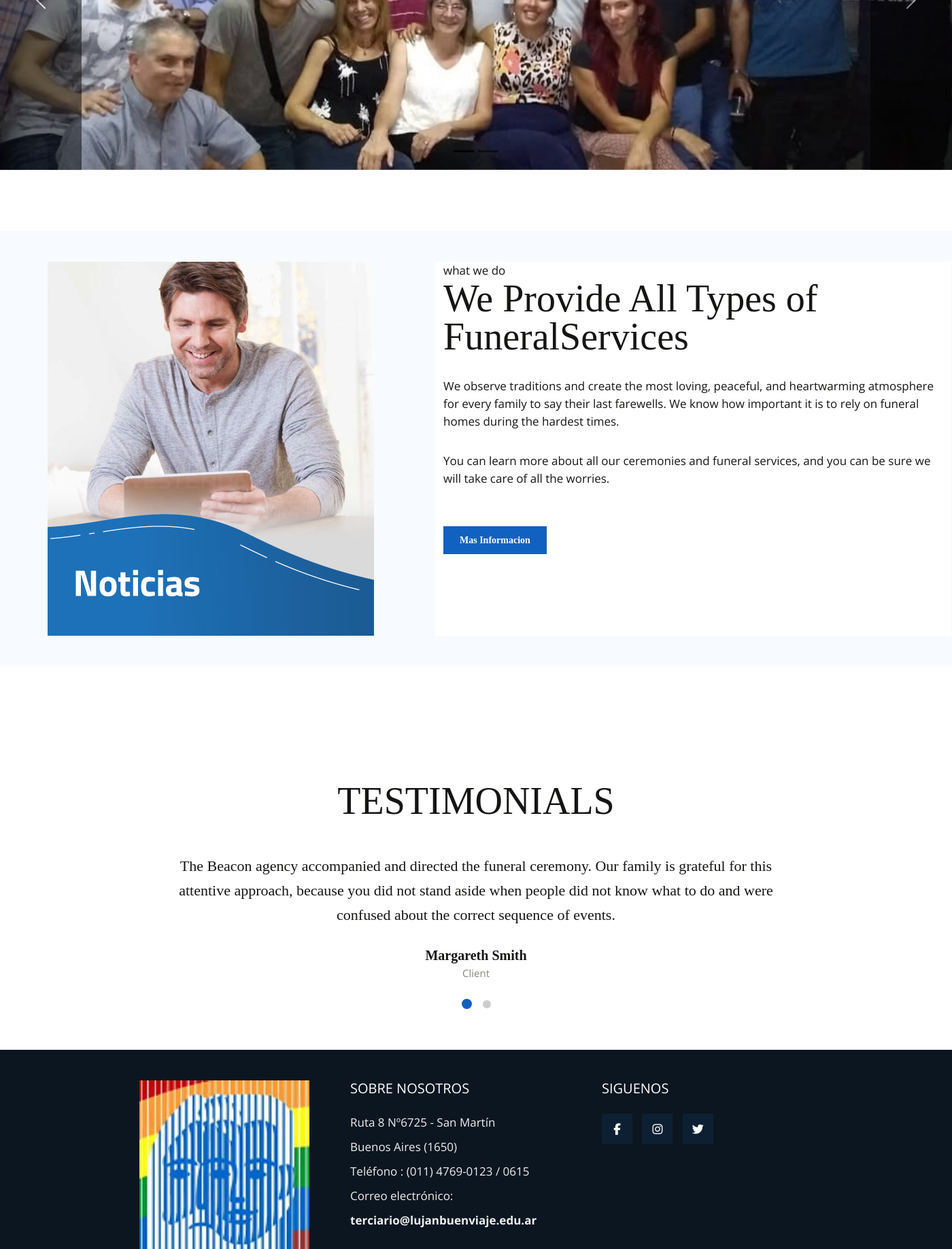
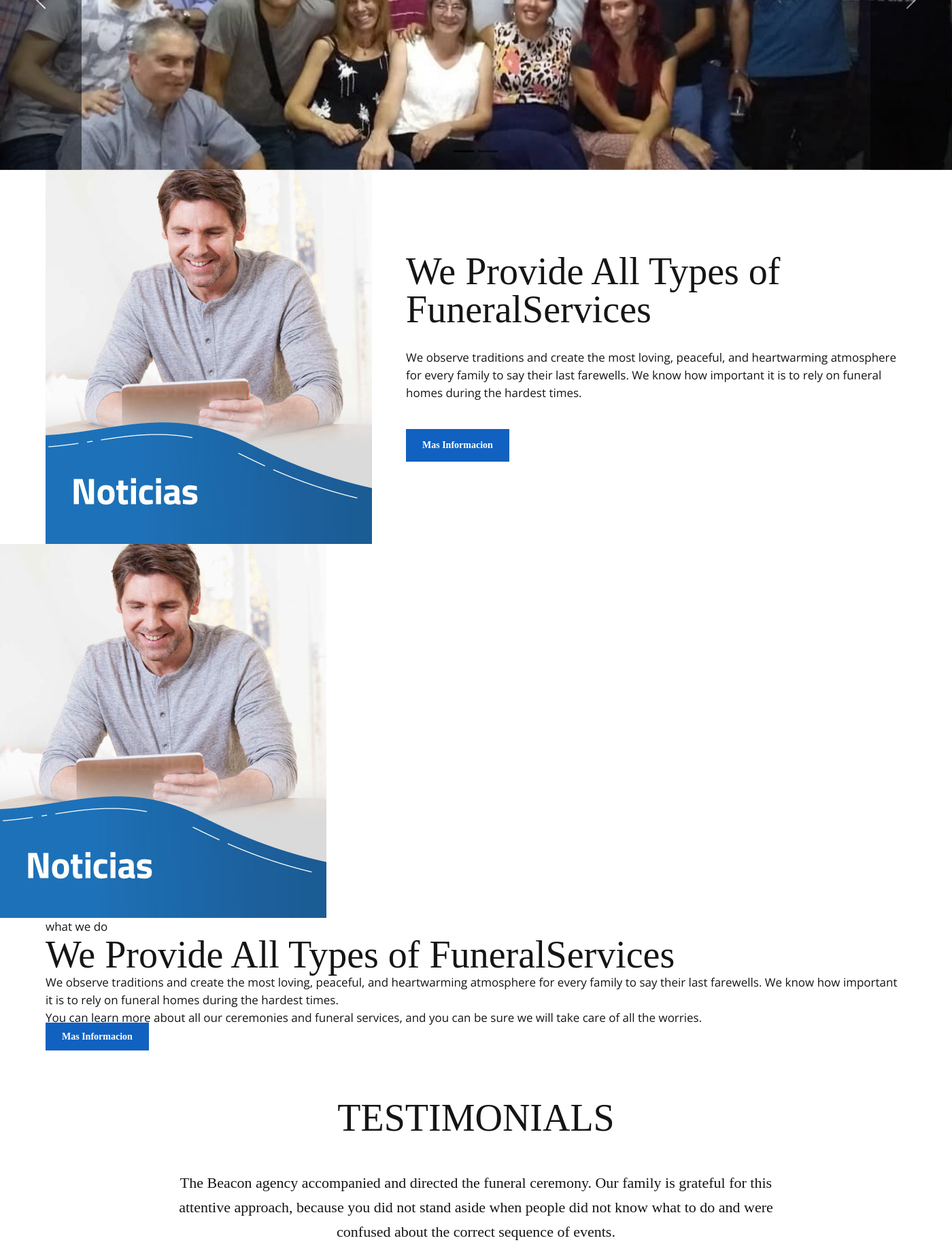
Before and after one commit to torricocristian/claudio_vaccalluzzo, a PHP site: page / in a window 1400 px wide. Shown: the part 366-2203 px from the top of the page at 68% size. Run offline with PHP 8.4, Linux system fonts and the light colour scheme; some libraries are stand-ins or nearby versions; some web fonts are replaced.

Commit message:
Agregamos la estructura optimizada de about us con Dante. Falta el responsive

```diff
--- a/index.html
+++ b/index.html
@@ -68,7 +68,27 @@
         </div>
     </section>
 
+    <section class="about-us">
+        <div class="container">
+            <!-- Parte izquierda -->
+            <div class="media">
+                <img class="noticias" src="image/noticias.jpg" alt="novedades">
+            </div>
 
+            <!-- Parte derecha -->
+            <div class="data">
+                <h1 class="title__primary">We Provide All Types of FuneralServices</h1>
+                <p >We observe traditions and create the most loving,
+                    peaceful,
+                    and
+                    heartwarming
+                    atmosphere for every family to say their last farewells. We know how
+                    important
+                    it is to rely on funeral homes during the hardest times.</p>
+                    <a href="" class="button button__secundary">Mas Informacion</a>
+            </div>
+        </div>
+    </section>
 
     <section class="testimonios" id="novedades">
         <div class="pie-pagina3">
@@ -123,8 +143,6 @@
                         <a href="" class="button button__secundary">Mas Informacion</a>
 
                     </div>
-
-
                 </div>
 
             </div>
--- a/style.css
+++ b/style.css
@@ -2,43 +2,29 @@
   font-size: 56px;
   line-height: 56px;
   font-family: "Frank Ruhl Libre", serif;
-  font-weight: 500;
-
-}
+  font-weight: 500; }
 
 header {
   background: white;
-  padding: 34px 0;
-}
-
+  padding: 34px 0; }
   header .container {
     display: flex;
-  align-items: center;
-}
-
+    align-items: center; }
     header .container .logo {
-  margin-right: 70px;
-}
-
+      margin-right: 70px; }
       header .container .logo h1 {
         font-family: "Frank Ruhl Libre", serif;
         font-size: 24px;
-  line-height: 28px;
-}
-
+        line-height: 28px; }
     header .container nav {
-  display: flex;
-}
-
+      display: flex; }
       header .container nav a {
         font-size: 16px;
         line-height: 24px;
         font-family: "Frank Ruhl Libre", serif;
         margin-right: 30px;
         font-weight: 700;
-  position: relative;
-}
-
+        position: relative; }
         header .container nav a:before {
           content: '';
           height: 2px;
@@ -47,367 +33,130 @@ header .container nav a:before {
           left: 0;
           bottom: -5px;
           background: #151514;
-  transition: .3s;
-}
-
+          transition: .3s; }
         header .container nav a:hover:before {
-  width: 100%;
-}
-
+          width: 100%; }
     header .container .button {
-  margin-left: auto;
-}
+      margin-left: auto; }
 
 .hero {
-  height: 500px;
-}
-
-.hero .carousel-control-prev,
-.hero .carousel-control-next {
+  height: 500px; }
+  .hero .carousel-control-prev, .hero .carousel-control-next {
     background: black;
-  width: 120px;
-}
-
-.hero .carousel-control-prev-icon,
-.hero .carousel-control-next-icon {
-  filter: invert(0) grayscale(100);
-}
-
+    width: 120px; }
+    .hero .carousel-control-prev-icon, .hero .carousel-control-next-icon {
+      filter: invert(0) grayscale(100); }
   .hero .carousel,
   .hero .carousel-inner {
-  height: 100%;
-}
-
+    height: 100%; }
   .hero .carousel-item {
-  height: 100%;
-}
-
+    height: 100%; }
     .hero .carousel-item img {
       height: 100%;
       object-fit: cover;
-  width: 100%;
-}
+      width: 100%; }
+
+.about-us .container {
+  display: flex;
+  align-items: center; }
+  .about-us .container .data {
+    padding-left: 50px; }
+    .about-us .container .data .title__primary {
+      margin-bottom: 30px; }
+    .about-us .container .data .button {
+      margin-top: 20px;
+      display: inline-flex; }
 
 .button {
   font-size: 14px;
   line-height: 22px;
   font-weight: bold;
   font-family: "Frank Ruhl Libre", serif;
-  padding: 13px 24px;
-}
-
-.button__primary{
+  padding: 13px 24px; }
+  .button__primary {
     color: white;
     background: #1161c0;
-  transition: .3s;
-}
-
-.button__secundary{
+    transition: .3s; }
+    .button__primary:hover {
+      background: #0f4c94; }
+  .button__secundary {
     color: white;
     background: #1161c0;
-  transition: .3s;
-  line-height: 40px;
-
-}
-
-
-.button__primary:hover {
-  background: #0f4c94;
-}
-
+    transition: .3s; }
     .button__secundary:hover {
-  background: #0f4c94;
-
-}
-
-
+      background: #0f4c94; }
 
 #testimonios {
   padding: 80px 0;
-  padding-bottom: 100px;
-}
-
+  padding-bottom: 100px; }
   #testimonios .container {
     max-width: 900px;
     position: relative;
-  text-align: center;
-}
-
+    text-align: center; }
     #testimonios .container .title__primary {
-  margin-bottom: 50px;
-}
-
+      margin-bottom: 50px; }
     #testimonios .container .swiper-pagination {
       bottom: -40px;
       display: flex;
       justify-content: center;
-  align-items: center;
-}
-
+      align-items: center; }
       #testimonios .container .swiper-pagination .swiper-pagination-bullet {
         width: 12px;
         height: 12px;
         transition: .3s;
-  margin: 0 8px;
-}
-
+        margin: 0 8px; }
         #testimonios .container .swiper-pagination .swiper-pagination-bullet-active {
           background: #1161c0;
           width: 15px;
-  height: 15px;
-}
-
+          height: 15px; }
     #testimonios .container .swiper-slide p.desc {
       font-size: 22px;
       line-height: 36px;
       text-align: center;
-  font-family: "Frank Ruhl Libre", serif;
-}
-
+      font-family: "Frank Ruhl Libre", serif; }
     #testimonios .container .swiper-slide .person {
       display: flex;
       flex-direction: column;
-  margin-top: 30px;
-}
-
+      margin-top: 30px; }
       #testimonios .container .swiper-slide .person .author {
         font-weight: bold;
         margin-bottom: 2px;
         font-family: "Frank Ruhl Libre", serif;
         font-size: 20px;
-  line-height: 22px;
-}
-
+        line-height: 22px; }
       #testimonios .container .swiper-slide .person .position {
         color: #84867F;
-  font-size: 15px;
-}
+        font-size: 15px; }
 
 @media (max-width: 800px) {
   .title__primary {
     font-size: 42px;
-    line-height: 42px;
-  }
+    line-height: 42px; }
 
   #testimonios {
     padding: 60px 0;
-    padding-bottom: 80px;
-  }
-
+    padding-bottom: 80px; }
     #testimonios .container .title__primary {
-    margin-bottom: 30px;
-  }
-
+      margin-bottom: 30px; }
     #testimonios .container .swiper-slide p.desc {
       font-size: 18px;
-    line-height: 28px;
-  }
-
+      line-height: 28px; }
     #testimonios .container .swiper-slide .person .author {
       font-size: 18px;
-    line-height: 28px;
-  }
-}
-
+      line-height: 28px; } }
 @media (max-width: 499px) {
   .title__primary {
     font-size: 28px;
-    line-height: 28px;
-  }
+    line-height: 28px; }
 
   #testimonios {
     padding: 40px 0;
-    padding-bottom: 60px;
-  }
+    padding-bottom: 60px; }
 
   #testimonios .container .title__primary {
-    margin-bottom: 20px;
-  }
-
+    margin-bottom: 20px; }
   #testimonios .container .swiper-slide p.desc {
     font-size: 16px;
-    line-height: 24px;
-  }
-}
+    line-height: 24px; } }
 
-
-#novedades {
-  padding: 90px 0;
-
-}
-
-.noticias {
-
-  height: auto;
-  vertical-align: top;
-}
-
-.elementor-row {
-  width: 95%;
-
-  display: flex;
-
-
-}
-
-
-.elementor-section {
-  position: relative;
-}
-
-.elementor-element {
-  text-align: left;
-
-  max-width: 84.31%;
-
-}
-
-.elementor-widget-wrap {
-  position: relative;
-  width: 100%;
-  flex-wrap: wrap;
-  align-content: flex-start;
-
-}
-
-.elementor-image{
-
-  margin: 0 90px 0 0;
-}
-
-.elementor-element.elementor-element-f7bddfe {
-  background-color: #FFFFFF;
-  width: 900px;
-
-}
-
-.subtirulo{
-  height: 110px;
-}
-
-.title{
-  height: 170px;
-}
-
-
-
-@import url('https://fonts.googleapis.com/css2?family=Open+Sans:wght@400;700&display=swap');
-*{ /*Sacamos la fuente de googleFont, e importamos/compiamos la deseada*/
-    margin: 0;
-    padding: 0;
-    box-sizing: border-box; /*establece como se calcula el ancho y alto total de un elemento.*/
-    font-family: 'Open Sans', sans-serif; /*define una lista de fuentes , con un orden de prioridad, para utilizar en un elemento seleccionado*/
-}
-/*:::::Pie de Pagina*/
-.pie-pagina{
-    width: 100%;
-    background-color: #0c1620;
-}
-.pie-pagina .grupo-1{ /*la caja principal*/
-    width: 100%; /* ancho y alto */
-    max-width: 1200px; /*centra la caja propiamente dicja*/
-    margin: auto; /* ajusta los margenees*/
-    display: grid;  /*La declaración display: grid te proporciona una cuadrícula de una sola columna, por lo que tus elementos continúan mostrándose uno debajo del otro, como lo hacen en el flujo normal. Para ve*/
-    grid-template-columns: repeat(3, 1fr); /*¿Qué es el grid-Template-Columns?
-    La propiedad CSS grid-template-columns define el nombre de las líneas y las funciones de tamaño de línea de grid columns;*/
-
-    padding: 45px ;  /* es el espacio entre el contenido del elemento y su borde ( border ). No se permiten valores negativos.*/
-}
-.pie-pagina .grupo-1 .box figure{ /*netamente de la imagen*/
-    width: 100%;
-    height: 100%;
-    display: flex;
-    justify-content: center;
-    align-items: center;
-}
-.pie-pagina .grupo-1 .box figure img{
-    width: 250px;
-}
-.pie-pagina .grupo-1 .box h2{
-    color: #fff;
-    margin-bottom: 25px;
-    font-size: 20px;
-}
-.pie-pagina .grupo-1 .box p{
-    color: #efefef;
-    margin-bottom: 10px;
-}
-.pie-pagina .grupo-1 .red-social a{
-    display: inline-block;
-    text-decoration: none;
-    width: 45px;
-    height: 45px;
-    line-height: 45px;
-    color: #fff;
-    margin-right: 10px;
-    background-color: #0d2033;
-    text-align: center;
-    transition: all 300ms ease;
-}
-.pie-pagina .grupo-1 .red-social a:hover{
-    color: aqua;
-}
-.pie-pagina .grupo-2{
-    background-color: #0a1a2a;
-    padding: 15px 10px;
-    text-align: center;
-    color: #fff;
-}
-.pie-pagina .grupo-2 small{
-    font-size: 15px;
-}
-@media screen and (max-width:800px){
-    .pie-pagina .grupo-1{
-        width: 90%;
-        grid-template-columns: repeat(1, 1fr);
-        grid-gap:30px;
-        padding: 35px 0px;
-    }
-}
-
-.pie-pagina3{
-  width: 100%;
-  background-color: #f7fbff;
-}
-.pie-pagina3 .grupo-13{ /*la caja principal*/
-  width: 100%; /* ancho y alto */
-  max-width: 1350px; /*centra la caja propiamente dicja*/
-  margin: auto; /* ajusta los margenees*/
-  display: grid;  /*La declaración display: grid te proporciona una cuadrícula de una sola columna, por lo que tus elementos continúan mostrándose uno debajo del otro, como lo hacen en el flujo normal. Para ve*/
-  grid-template-columns: repeat(3, 1fr); /*¿Qué es el grid-Template-Columns?
-  La propiedad CSS grid-template-columns define el nombre de las líneas y las funciones de tamaño de línea de grid columns;*/
-
-  padding: 45px ;  /* es el espacio entre el contenido del elemento y su borde ( border ). No se permiten valores negativos.*/
-}
-
-
-@media screen and (max-width:800px){
-  .pie-pagina3 .grupo-13{
-      width: 90%;
-      grid-template-columns: repeat(1, 1fr);
-      grid-gap:30px;
-      padding: 35px 0px;
-  }
-}
-
-
-@media (max-width: 499px) {
-  .title__primary {
-    font-size: 28px;
-    line-height: 28px;
-  }
-
-  .pie-pagina3 {
-    padding: 40px 0;
-    padding-bottom: 60px;
-  }
-
-  .pie-pagina3 .grupo-13 .title__primary {
-    margin-bottom: 20px;
-  }
-
-  .pie-pagina3 .grupo-13 .swiper-slide p.desc {
-    font-size: 16px;
-    line-height: 24px;
-  }
-}
+/*# sourceMappingURL=style.css.map */
--- a/style.scss
+++ b/style.scss
@@ -102,6 +102,31 @@ header{
         object-fit: cover;
         width: 100%;
        }
+    }
+}
+
+.about-us{
+    .container{
+        display : flex;
+        align-items: center;
+
+        .media{
+
+        }
+
+        .data{
+            padding-left: 50px;
+
+            .title__primary{
+                margin-bottom: 30px;
+            }
+
+            .button{
+                margin-top: 20px;
+                display: inline-flex;
+            }
+        }
+
     }
 }
 
```
Also changed, not shown: 1 other file. Lines whose indentation alone changed are shown as unchanged.
